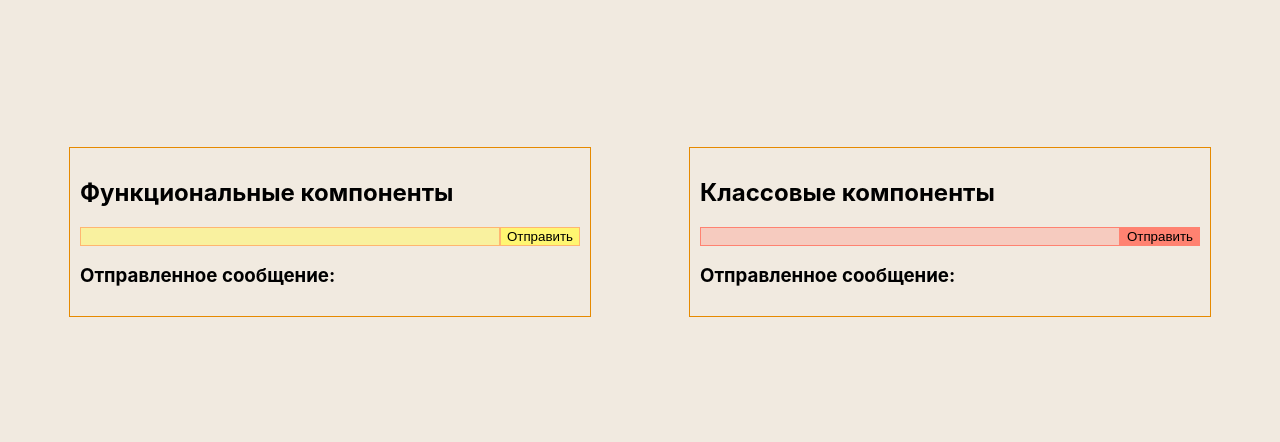
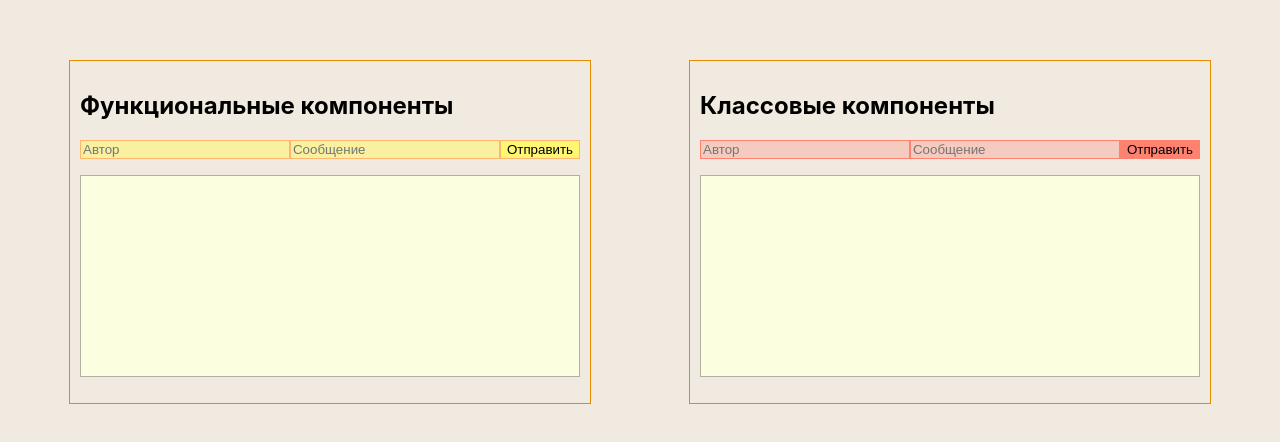
Before and after one commit to Ludmilaiv/react_homework, a React app: page / in a window 1280 px wide. Shown: the part 188-630 px from the top of the page. Built offline with nearby package versions, Linux system fonts and the light colour scheme.

Commit message:
add message list

```diff
--- a/src/App.jsx
+++ b/src/App.jsx
@@ -1,4 +1,4 @@
-import { useState } from 'react';
+import { useState, useEffect } from 'react';
 import './App.sass';
 import { MessageFunction } from './components/message-function';
 import { ShowMessageFunction } from './components/show-message-function';
@@ -6,22 +6,37 @@ import { MessageClass } from './components/message-class';
 import { ShowMessageClass } from './components/show-message-class';
 
 function App() {
-	const [text1, setText1] = useState('');
-	const [text2, setText2] = useState('');
+	const [messageList1, setMessageList1] = useState([]);
+	const [messageList2, setMessageList2] = useState([]);
+
+	useEffect(() => {
+		if (messageList1.length === 0 || messageList1[0].author === 'bot') return;
+		const timeout = setTimeout(() => {
+			setMessageList1([{author: 'bot', text: `Привет, ${messageList1[0].author}!`}, ...messageList1]);
+		}, 1500);
+		return () => clearTimeout(timeout);
+	}, [messageList1]);
+
+	useEffect(() => {
+		if (messageList2.length === 0 || messageList2[0].author === 'bot') return;
+		const timeout = setTimeout(() => {
+			setMessageList2([{author: 'bot', text: `Привет, ${messageList2[0].author}!`}, ...messageList2]);
+		}, 1500);
+		return () => clearTimeout(timeout);
+	}, [messageList2]);
 
 	return (
 		<div className="app">
 			<div className="app__container">
 				<h2>Функциональные компоненты</h2>
-				<MessageFunction text={text1} setText={setText1}/>
-				<ShowMessageFunction text={text1}/>
+				<MessageFunction messageList={messageList1} setMessageList={setMessageList1}/>
+				<ShowMessageFunction messageList={messageList1}/>
 			</div>
 			<div className="app__container">
 				<h2>Классовые компоненты</h2>
-				<MessageClass text={text2} setText={setText2}/>
-				<ShowMessageClass text={text2}/>
+				<MessageClass messageList={messageList2} setMessageList={setMessageList2}/>
+				<ShowMessageClass messageList={messageList2}/>
 			</div>
-
 		</div>
 	);
 }
--- a/src/App.sass
+++ b/src/App.sass
@@ -22,4 +22,8 @@
   &__input
     flex-grow: 1
 
-  &__button
+  &__message-list
+    background: #fcffdf
+    border: #837d7d9c 1px solid
+    height: 200px
+    overflow-y: auto
--- a/src/components/message-class/index.jsx
+++ b/src/components/message-class/index.jsx
@@ -1,16 +1,21 @@
 import { Component } from 'react';
+import './style.sass';
 
 export class MessageClass extends Component {
 
 	constructor(props) {
 		super(props);
-		this.state = {textValue: this.props.text};
+		this.state = {textValue: '', author: ''};
 	}
 
 	render() {
-		return <div className="app__message message-class">
-			<input className="app__input message-class__input" type="text" value={this.state.textValue} onChange={e => this.setState({textValue: e.target.value})}/>
-			<button className="message-class__button" type="button" onClick={() => this.props.setText(this.state.textValue)}>Отправить</button>
-		</div>;
+		return <form className="app__message message-class" action='' onSubmit={e => e.preventDefault()}>
+			<input placeholder="Автор" className="app__input message-class__input" type="text" value={this.state.author} onChange={e => this.setState({author: e.target.value})}/>
+			<input placeholder="Сообщение" className="app__input message-class__input" type="text" value={this.state.textValue} onChange={e => this.setState({textValue: e.target.value})}/>
+			<button className="message-class__button" type="button" onClick={() => {
+				this.props.setMessageList([{text: this.state.textValue, author: this.state.author}, ...this.props.messageList]);
+				this.setState({textValue: '', author: ''});
+			}}>Отправить</button>
+		</form>;
 	}
 }
--- a/src/components/message-function/index.jsx
+++ b/src/components/message-function/index.jsx
@@ -1,11 +1,17 @@
 import { useState } from 'react';
 import './style.sass';
 
-export const MessageFunction = ({text, setText}) => {
-	const [textValue, setTextValue] = useState(text);
+export const MessageFunction = ({messageList, setMessageList}) => {
+	const [textValue, setTextValue] = useState('');
+	const [author, setAuthor] = useState('');
 
-	return <div className="app__message message-function">
-		<input className="app__input message-function__input" type="text" value={textValue} onChange={e => setTextValue(e.target.value)}/>
-		<button className="message-function__button" type="button" onClick={() => setText(textValue)}>Отправить</button>
-	</div>;
+	return <form className="app__message message-function" action='' onSubmit={e => e.preventDefault()}>
+		<input placeholder="Автор" className="app__input message-function__input" type="text" value={author} onChange={e => setAuthor(e.target.value)}/>
+		<input placeholder="Сообщение" className="app__input message-function__input" type="text" value={textValue} onChange={e => setTextValue(e.target.value)}/>
+		<button className="message-function__button" type="button" onClick={() => {
+			setMessageList([{text: textValue, author: author}, ...messageList]);
+			setTextValue('');
+			setAuthor('');
+		}}>Отправить</button>
+	</form>;
 };
--- a/src/components/show-message-class/index.jsx
+++ b/src/components/show-message-class/index.jsx
@@ -1,11 +1,12 @@
 import { Component } from 'react';
-import './style.sass';
 
 export class ShowMessageClass extends Component {
 	render() {
-		return <div>
-			<h3>Отправленное сообщение:</h3>
-			<div>{this.props.text}</div>
-		</div>;
+		return <ul className='app__message-list'>{this.props.messageList.map((elem, index) => (
+			//TODO Индекс массива в качестве ключа - это не очень хорошая практика. Это временно, пока у сообщений нет ID
+			<li key={index}>
+				<b>{elem.author}: </b><span>{elem.text}</span>
+			</li>
+		))}</ul>;
 	}
 }
--- a/src/components/show-message-function/index.jsx
+++ b/src/components/show-message-function/index.jsx
@@ -1,6 +1,8 @@
-export const ShowMessageFunction = ({text}) => {
-	return <div>
-		<h3>Отправленное сообщение:</h3>
-		<div>{text}</div>
-	</div>;
+export const ShowMessageFunction = ({messageList}) => {
+	return <ul className='app__message-list'>{messageList.map((elem, index) => (
+		//TODO Индекс массива в качестве ключа - это не очень хорошая практика. Это временно, пока у сообщений нет ID
+		<li key={index}>
+			<b>{elem.author}: </b><span>{elem.text}</span>
+		</li>
+	))}</ul>;
 };
```
Also changed, not shown: src/components/message-class/style.sass (renamed from src/components/show-message-class/style.sass).
